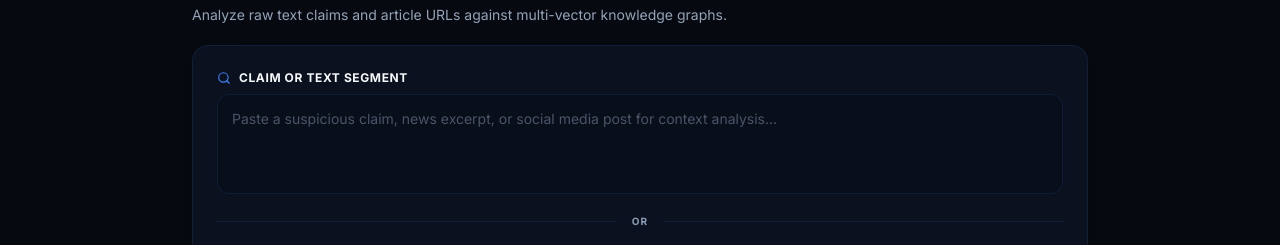
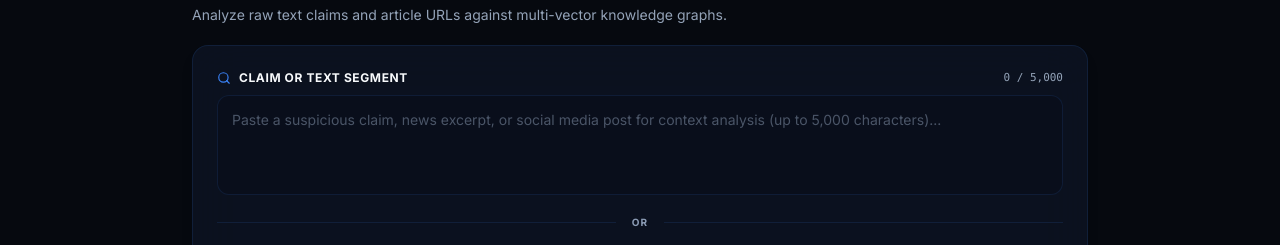
Before and after one commit to Nawaz-khan-droid/cawncade-ai, a React (Vite) app in the folder frontend/: page /context-lens in a window 1280 px wide. Shown: the part 132-377 px from the top of the page. Built offline with nearby package versions, Linux system fonts and the light colour scheme; the HTML template or start-up script is replaced by a standard one.

Commit message:
Production Upgrade: Multi-Tier Failover Cascade and Tier 0 Text Matcher

```diff
--- a/frontend/src/pages/ContextLens.jsx
+++ b/frontend/src/pages/ContextLens.jsx
@@ -81,15 +81,27 @@ export default function ContextLens() {
 
         {/* Text Input */}
         <div className="flex flex-col gap-2">
-          <label className="text-xs font-bold uppercase tracking-wider flex items-center gap-2 text-textMain-light dark:text-textMain-dark">
-            <Search className="w-3.5 h-3.5 text-primary" />
-            Claim or Text Segment
-          </label>
+          <div className="flex items-center justify-between">
+            <label className="text-xs font-bold uppercase tracking-wider flex items-center gap-2 text-textMain-light dark:text-textMain-dark">
+              <Search className="w-3.5 h-3.5 text-primary" />
+              Claim or Text Segment
+            </label>
+            <span className={`text-[11px] font-mono transition-colors ${
+              text.length >= 4750
+                ? 'text-rose-400 font-bold'
+                : text.length >= 4000
+                ? 'text-amber-400 font-bold'
+                : 'text-slate-400'
+            }`}>
+              {text.length.toLocaleString()} / 5,000
+            </span>
+          </div>
           <textarea
             value={text}
             onChange={(e) => { setText(e.target.value); setUrl(''); }}
             disabled={isLoading}
-            placeholder="Paste a suspicious claim, news excerpt, or social media post for context analysis..."
+            maxLength={5000}
+            placeholder="Paste a suspicious claim, news excerpt, or social media post for context analysis (up to 5,000 characters)..."
             className="w-full bg-surface-light dark:bg-surface-dark border border-borderBase-light dark:border-borderBase-dark rounded-xl p-3.5 text-textMain-light dark:text-textMain-dark placeholder-textMuted-light/50 dark:placeholder-textMuted-dark/50 focus:outline-none focus:border-primary/50 focus:ring-1 focus:ring-primary/50 transition-all resize-none min-h-[100px] text-sm disabled:opacity-50"
           />
         </div>
--- a/frontend/src/pages/VisualLens.jsx
+++ b/frontend/src/pages/VisualLens.jsx
@@ -140,12 +140,18 @@ export default function VisualLens() {
 
         {/* User Query Input */}
         <div className="flex flex-col gap-2 pt-3 border-t border-borderBase-light dark:border-borderBase-dark">
-          <label className="text-xs font-bold uppercase tracking-wider flex items-center gap-2 text-textMain-light dark:text-textMain-dark">
-            <span className="text-primary font-bold">?</span> Context / Query (Optional)
-          </label>
+          <div className="flex items-center justify-between">
+            <label className="text-xs font-bold uppercase tracking-wider flex items-center gap-2 text-textMain-light dark:text-textMain-dark">
+              <span className="text-primary font-bold">?</span> Context / Query (Optional)
+            </label>
+            <span className="text-[11px] font-mono text-slate-400">
+              {userQuery.length.toLocaleString()} / 5,000
+            </span>
+          </div>
           <textarea
             value={userQuery}
             onChange={(e) => setUserQuery(e.target.value)}
+            maxLength={5000}
             placeholder="E.g., Did the speaker actually claim that the economy crashed in this video?"
             className="w-full bg-surface-light dark:bg-surface-dark border border-borderBase-light dark:border-borderBase-dark rounded-xl px-3.5 py-2.5 text-sm text-textMain-light dark:text-textMain-dark placeholder-textMuted-light/50 dark:placeholder-textMuted-dark/50 focus:outline-none focus:border-primary/50 focus:ring-1 focus:ring-primary/50 transition-all resize-none min-h-[70px]"
           />
```
Also changed, not shown: 2 other files (tests, documents, lock files or other folders).
